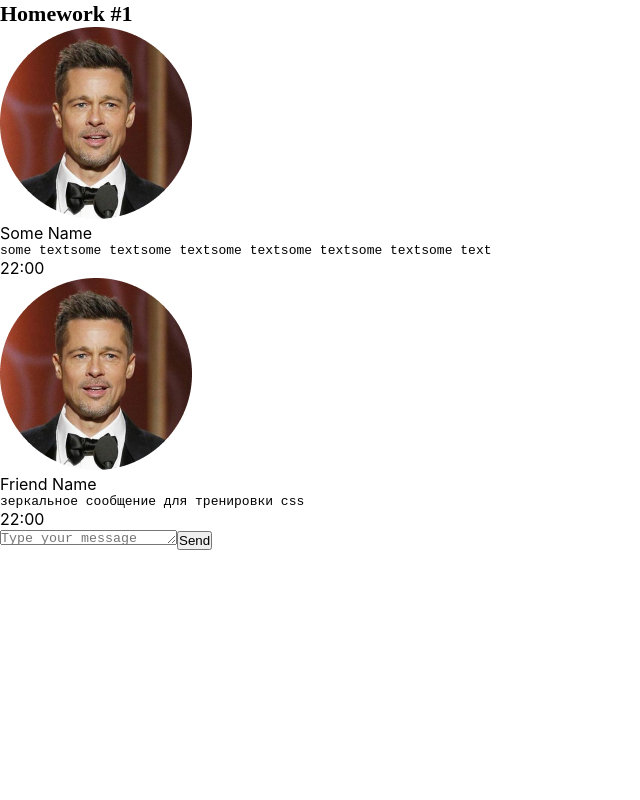
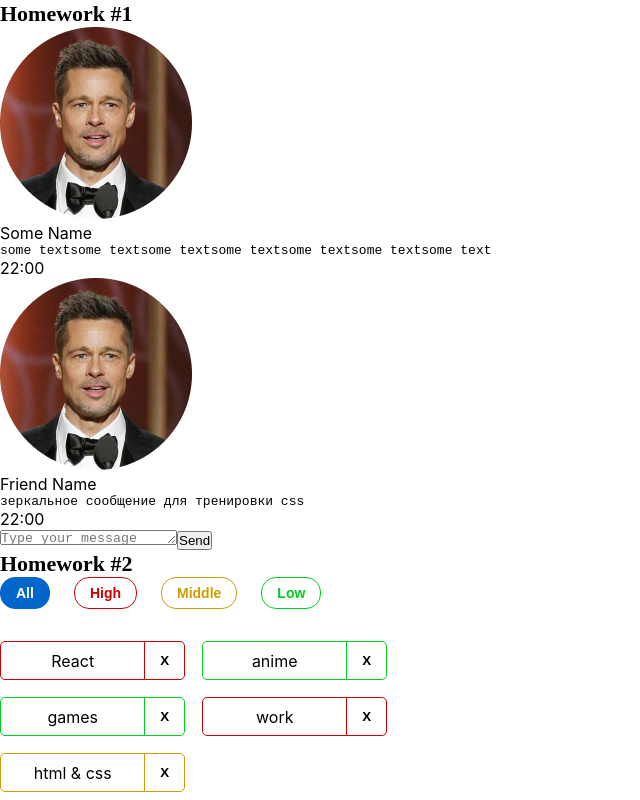
Before and after one commit to 1Molot/hws2-master, a React (Create React App) app: page /#/ in a window 1280 px wide. Shown: the whole page, without its empty margins (0-640 px from the left). Built offline with nearby package versions, Linux system fonts and the light colour scheme.

Commit message:
fix: hw2

```diff
--- a/src/s1-main/App.tsx
+++ b/src/s1-main/App.tsx
@@ -1,13 +1,14 @@
 import React from 'react'
 import s from './App.module.css'
 import HW1 from '../s2-homeworks/hw01/HW1'
+import HW2 from "../s2-homeworks/hw02/HW2";
 
 function App() {
     return (
         <div className={s.App}>
             <HW1/>
             {/*раскомментировать по ходу выполнения*/}
-            {/*<HW2/>*/}
+            <HW2/>
             {/*<HW3/>*/}
             {/*<HW4/>*/}
 
--- a/src/s2-homeworks/hw02/HW2.tsx
+++ b/src/s2-homeworks/hw02/HW2.tsx
@@ -3,13 +3,13 @@
 import s2 from '../../s1-main/App.module.css'
 
 /*
-* 1 - описать типы AffairPriorityType, AffairType
-* 2 - указать нужный тип для defaultAffairs
-* 3 - дописать типы и логику функции filterAffairs и проверить её тестами
-* 4 - выполнить пункт 3 для функции deleteAffair
-* 5 - указать нужный тип в useState с affairs
-* 6 - дописать тип и логику функции deleteAffairCallback
-* 7 - в файле Affairs.tsx дописать типизацию пропсов
+* 1 - описать типы AffairPriorityType, AffairType //
+* 2 - указать нужный тип для defaultAffairs //
+* 3 - дописать типы // и логику функции filterAffairs и проверить её тестами
+* 4 - выполнить пункт // 3 для функции deleteAffair
+* 5 - указать нужный тип в useState с affairs //
+* 6 - дописать тип // и логику функции deleteAffairCallback
+* 7 - в файле Affairs.tsx дописать типизацию пропсов //
 * 8 - в файле Affairs.tsx дописать логику функций setAll, setHigh, setMiddle, setLow
 * 9 - в файле Affair.tsx дописать типизацию пропсов
 * 10 - в файле Affair.tsx дописать функции deleteCallback и использовать
@@ -17,16 +17,16 @@
 * */
 
 // types
-export type AffairPriorityType = any // need to fix any
+export type AffairPriorityType = 'high'|'low'|'middle' // need to fix any
 export type AffairType = {
-    _id: any // need to fix any
-    name: any // need to fix any
+    _id: number // need to fix any
+    name: string // need to fix any
     priority: AffairPriorityType
 }
 export type FilterType = 'all' | AffairPriorityType
 
 // constants
-const defaultAffairs: any = [ // need to fix any
+const defaultAffairs: AffairType[] = [ // need to fix any
     {_id: 1, name: 'React', priority: 'high'}, // студенты могут изменить содержимое name и количество элементов в массиве, ...priority не менять!
     {_id: 2, name: 'anime', priority: 'low'},
     {_id: 3, name: 'games', priority: 'low'},
@@ -35,23 +35,23 @@
 ]
 
 // pure helper functions
-export const filterAffairs = (affairs: any, filter: any): any => { // need to fix any
-
+export const filterAffairs = (affairs: AffairType[], filter: FilterType): AffairType[] => { // need to fix any
+    if(filter !== 'all') return affairs.filter((affairs) => affairs.priority === filter)
 
     return affairs // need to fix
 }
-export const deleteAffair = (affairs: any, _id: any): any => { // need to fix any
+export const deleteAffair = (affairs: AffairType[], _id: number): AffairType[] => { // need to fix any
 
-    return affairs // need to fix
+    return affairs.filter((affairs) => affairs._id !== _id)// need to fix
 }
 
 function HW2() {
-    const [affairs, setAffairs] = useState<any>(defaultAffairs) // need to fix any
+    const [affairs, setAffairs] = useState<AffairType[]>(defaultAffairs) // need to fix any
     const [filter, setFilter] = useState<FilterType>('all')
 
     const filteredAffairs = filterAffairs(affairs, filter)
-    const deleteAffairCallback = (_id: any) => { // need to fix any
-        // need to fix
+    const deleteAffairCallback = (_id: number) => { // need to fix any
+        setAffairs(deleteAffair(affairs, _id));
     }
 
     return (
--- a/src/s2-homeworks/hw02/affairs/Affairs.tsx
+++ b/src/s2-homeworks/hw02/affairs/Affairs.tsx
@@ -4,24 +4,24 @@
 import s from './Affairs.module.css'
 
 type AffairsPropsType = {
-    data: any // need to fix any
-    setFilter: any
-    deleteAffairCallback: any
+    data: AffairType[] // need to fix any
+    setFilter: (filter: FilterType) => void
+    deleteAffairCallback: (id: number) => void
     filter: FilterType
 }
 
 function Affairs(props: AffairsPropsType) {
     const setAll = () => {
-        // need to fix
+        props.setFilter('all')
     }
     const setHigh = () => {
-        // need to fix
+        props.setFilter('high')
     }
     const setMiddle = () => {
-        // need to fix
+        props.setFilter('middle')
     }
     const setLow = () => {
-        // need to fix
+        props.setFilter('low')
     }
 
     const cnAll = s.button + ' ' + s.all + (props.filter === 'all' ? ' ' + s.active : '')
--- a/src/s2-homeworks/hw02/affairs/affair/Affair.tsx
+++ b/src/s2-homeworks/hw02/affairs/affair/Affair.tsx
@@ -6,12 +6,12 @@
 type AffairPropsType = {
     // key не нужно типизировать
     affair: AffairType
-    deleteAffairCallback: any // need to fix any
+    deleteAffairCallback: (id: number) => void // need to fix any
 }
 
 function Affair(props: AffairPropsType) {
     const deleteCallback = () => {
-        // need to fix
+       props.deleteAffairCallback(props.affair._id) // need to fix return affairs
     }
 
     const nameClass = s.name + ' ' + s2[props.affair.priority]
@@ -25,7 +25,7 @@
         >
             <div id={'hw2-name-' + props.affair._id} className={nameClass}>
                 {/*создаёт студент*/}
-
+                {props.affair.name}
                 {/**/}
             </div>
             <div id={'hw2-priority-' + props.affair._id} hidden>
@@ -36,7 +36,7 @@
                 id={'hw2-button-delete-' + props.affair._id}
                 className={buttonClass}
                 // need to fix
-
+                onClick={deleteCallback}
             >
                 {/*текст кнопки могут изменить студенты*/}
                 X
```
